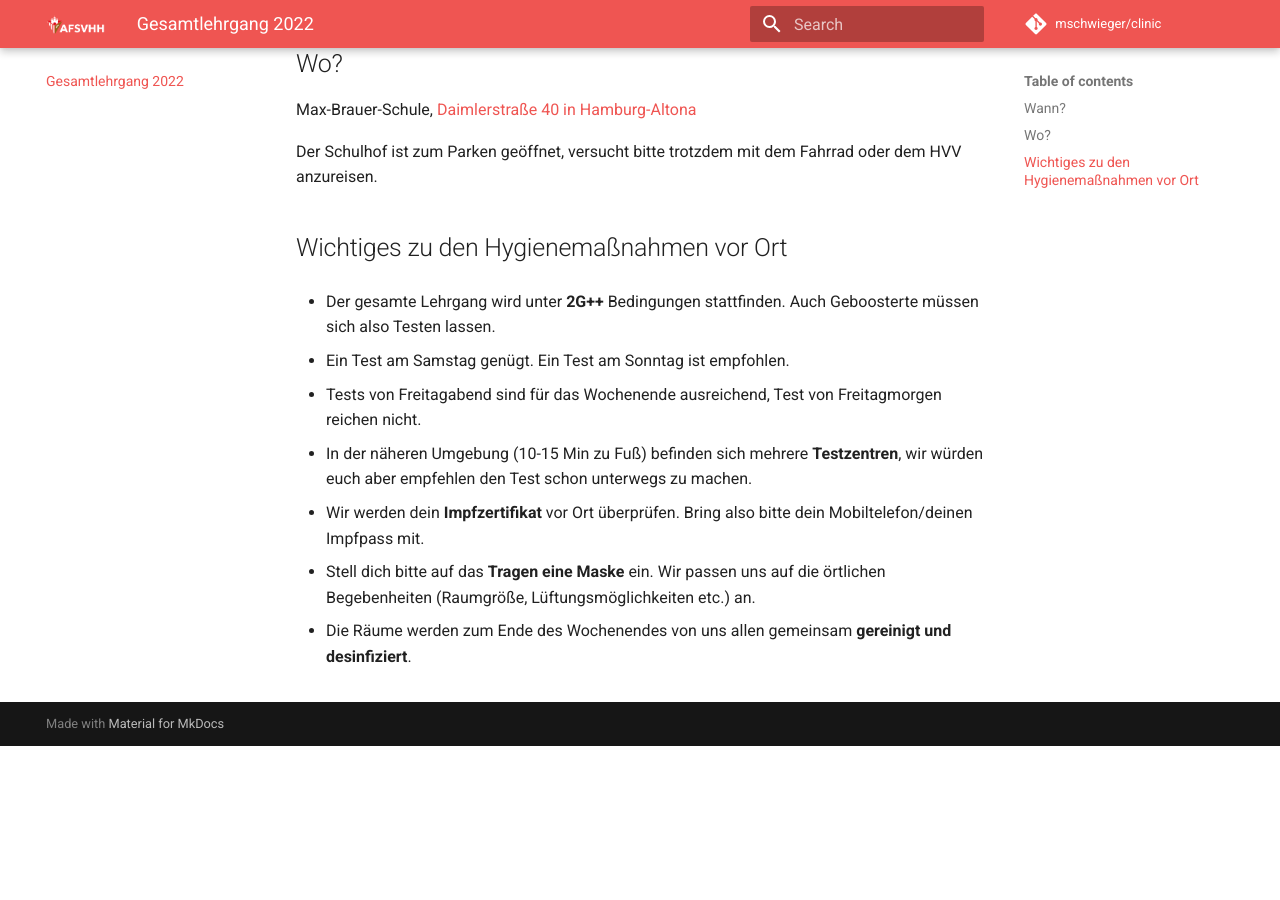
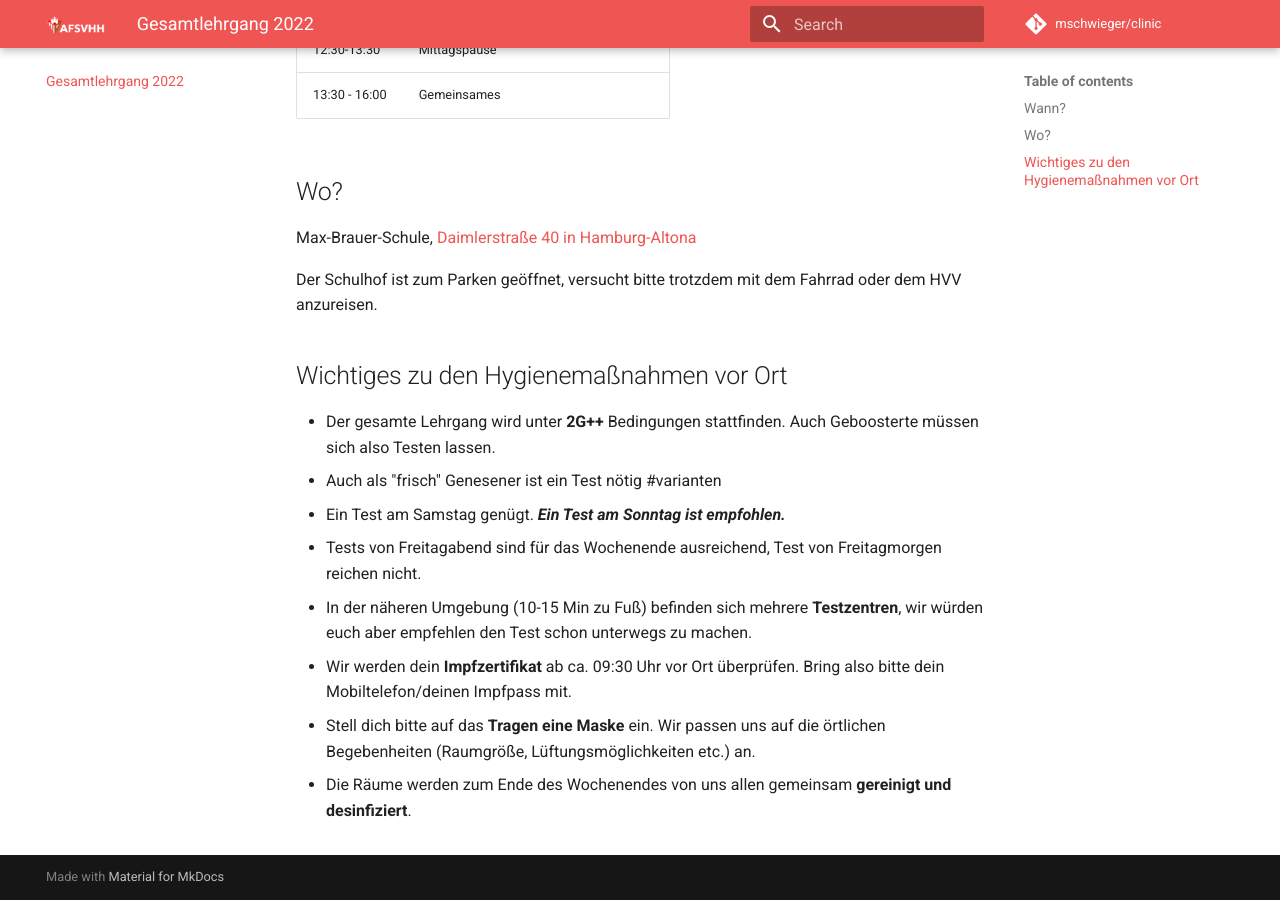
Before and after one commit to mschwieger/clinic, an MkDocs documentation site: the page built from docs/index.md, in a window 1280 px wide and 900 px high, scrolled down 1073 px. Built offline with MkDocs 1.6.1 and Material for MkDocs 9.7.7, drawn with Linux system fonts in a browser that asks for light colours; comment, search, counter and statistics services are not loaded; before the commit the page ends 1819 px from its top, so only the background shows below that; some of the changed text lies outside the part shown.

Commit message:
Update index.md

```diff
--- a/docs/index.md
+++ b/docs/index.md
@@ -3,6 +3,10 @@
 Hier findest du die gesammelten Informationen zum diesjährigen Lehrgang.
 
 ## Wann?
+
+!!! warning "Wichtig!"
+
+    Wir **BEGINNEN** um 10 Uhr. Die Haupttür ist ab dann verschlossen, damit keine fremden Personen in das Schulgebäude kommen.
 
 Samstag 12.03.2022 10-18 Uhr
 
@@ -33,15 +37,14 @@
 
 ## Wichtiges zu den Hygienemaßnahmen vor Ort
 
--   Der gesamte Lehrgang wird unter **2G++** Bedingungen stattfinden. Auch Geboosterte müssen sich also Testen lassen.
-
--   Ein Test am Samstag genügt. Ein Test am Sonntag ist empfohlen.
-
--   Tests von Freitagabend sind für das Wochenende ausreichend, Test von Freitagmorgen reichen nicht.
+- Der gesamte Lehrgang wird unter **2G++** Bedingungen stattfinden. Auch Geboosterte müssen sich also Testen lassen.
+   - Auch als "frisch" Genesener ist ein Test nötig #varianten
+- Ein Test am Samstag genügt. ***Ein Test am Sonntag ist empfohlen.***
+   - Tests von Freitagabend sind für das Wochenende ausreichend, Test von Freitagmorgen reichen nicht.
 
 -   In der näheren Umgebung (10-15 Min zu Fuß) befinden sich mehrere **Testzentren**, wir würden euch aber empfehlen den Test schon unterwegs zu machen.
 
--   Wir werden dein **Impfzertifikat** vor Ort überprüfen. Bring also bitte dein Mobiltelefon/deinen Impfpass mit.
+-   Wir werden dein **Impfzertifikat** ab ca. 09:30 Uhr vor Ort überprüfen. Bring also bitte dein Mobiltelefon/deinen Impfpass mit.
 
 -   Stell dich bitte auf das **Tragen eine Maske** ein. Wir passen uns auf die örtlichen Begebenheiten (Raumgröße, Lüftungsmöglichkeiten etc.) an.
 
```
